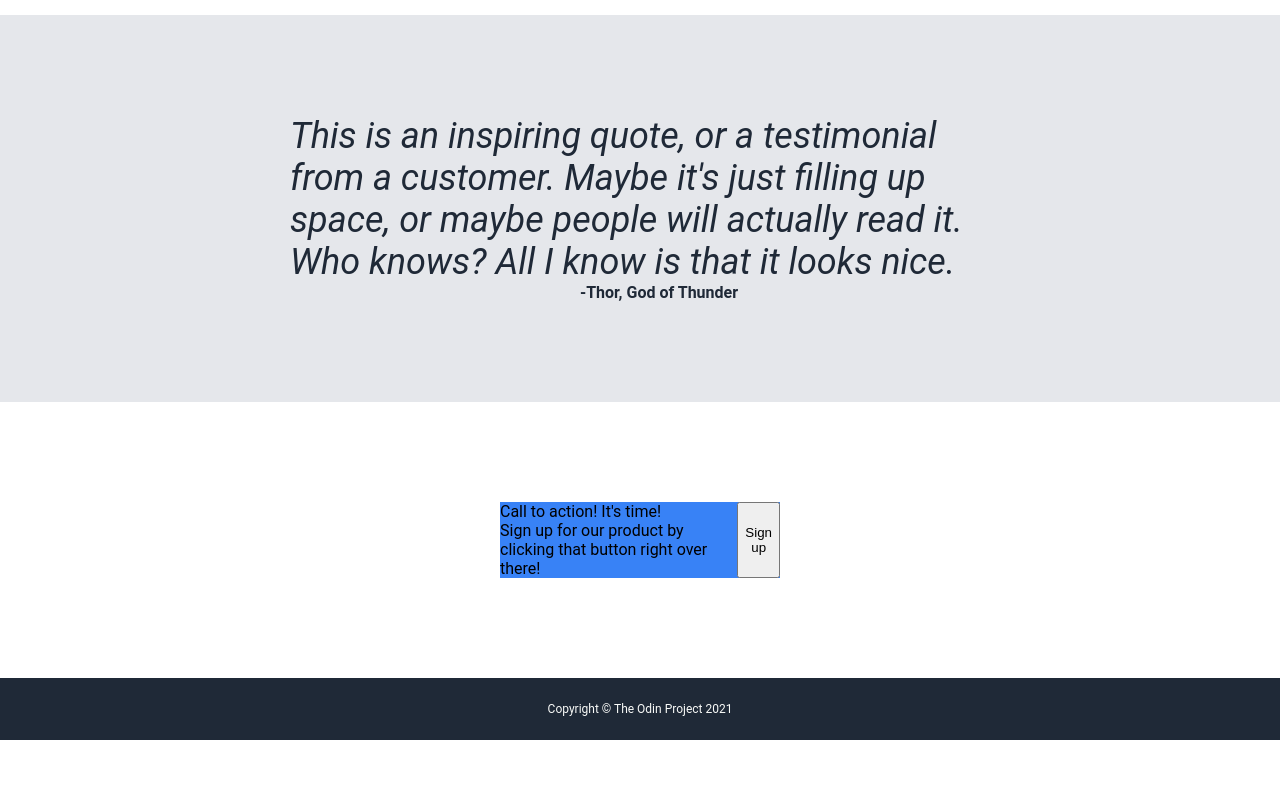
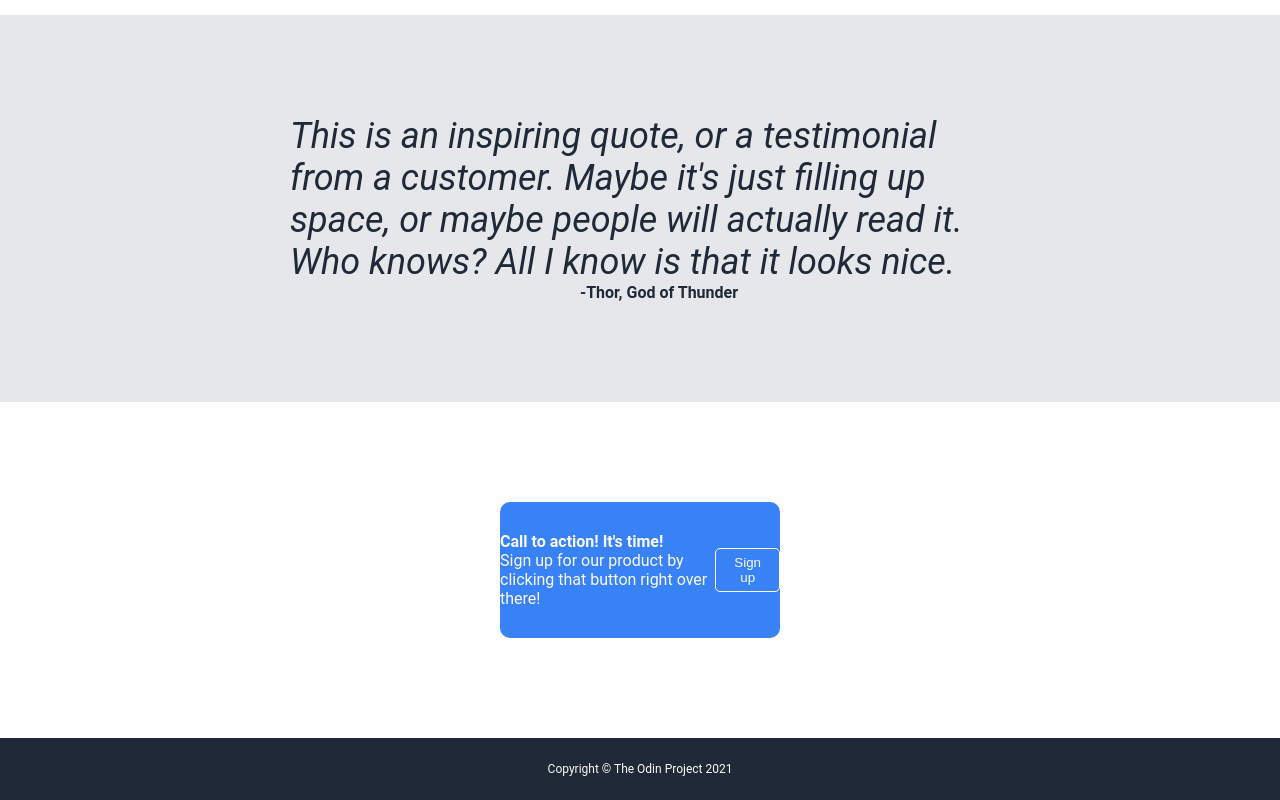
Before and after one commit to justincarrence/landing-page, a plain HTML site: page index.html in a window 1280 px wide. Shown: the part 1061-1861 px from the top of the page. Before the commit the page ends 1801 px from the top, so only its background shows below. Drawn offline with Linux system fonts and the light colour scheme.

Commit message:
finish content-four, final product only needs polishing

```diff
--- a/index.html
+++ b/index.html
@@ -62,7 +62,7 @@
 
     <div class="content-four">
         <div class="content-four-placeholder">
-            <div>Call to action! It's time!</div>
+            <div class="call-to-action">Call to action! It's time!</div>
             <div>Sign up for our product by clicking that button right over there!</div>
         </div>
         <button>Sign up</button>
--- a/styles.css
+++ b/styles.css
@@ -158,8 +158,31 @@ h1{
     margin-right: 500px;
     margin-top: 100px;
     margin-bottom: 100px;
+    padding-top: 30px;
+    padding-bottom: 30px;
     display: flex;
+    justify-content:space-around;
+    align-items: center;
+    border-radius: 10px;
     background-color: #3882F6;
+}
+
+.content-four-placeholder{
+    color: #F9FAF8;
+}
+
+.call-to-action{
+    font-weight: bold;
+}
+
+.content-four > button{
+    background: none;
+    color: #F9FAF8;
+    border: white solid 1px;
+    border-radius: 5px;
+    padding: 6px;
+    padding-left: 18px;
+    padding-right: 18px;
 }
 
 footer{
```
